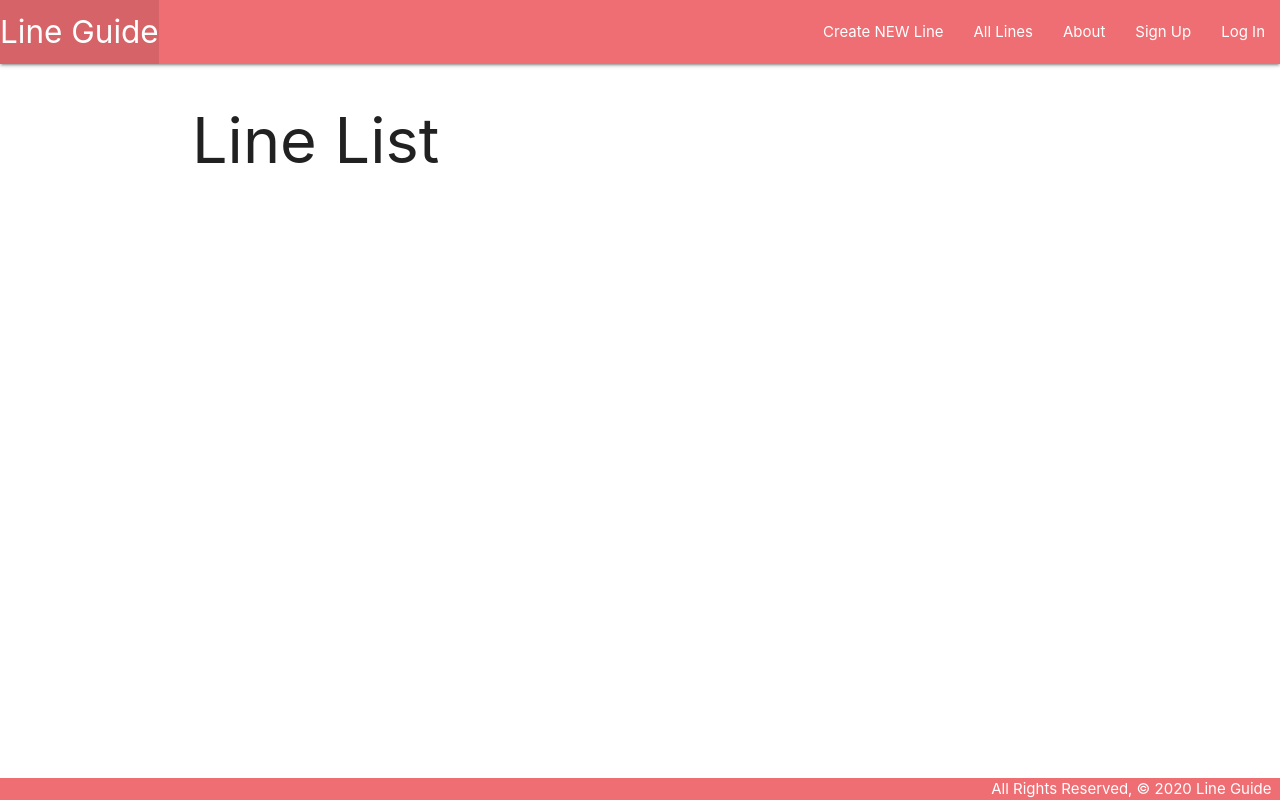
After one commit to micahsellis/lineguide, a Django app: page /all/ in a window 1280 px wide. The commit adds this page. Run offline with Django 3.2, Linux system fonts and the light colour scheme; data that the repository does not hold is empty.

Commit message:
add views

```diff
--- a/lines/models.py
+++ b/lines/models.py
@@ -12,7 +12,7 @@ class Line(models.Model):
     postal_code = models.CharField(max_length=10, blank=True)
     line_type = models.CharField(max_length=100)
     category = models.CharField(max_length=100, blank=True)
-    stars = models.FloatField(null=True, blank=True)
+    description = models.CharField(max_length=500, blank=True)
     user = models.ForeignKey(User, on_delete=models.CASCADE)
 
     def __str__(self):
--- a/lines/static/css/style.css
+++ b/lines/static/css/style.css
@@ -0,0 +1,14 @@
+body {
+  display: flex;
+  min-height: 100vh;
+  flex-direction: column;
+}
+
+main {
+  flex: 1 0 auto;
+}
+
+footer.page-footer {
+  padding-top: 0;
+  text-align: right;
+}
--- a/lines/templates/base.html
+++ b/lines/templates/base.html
@@ -18,9 +18,11 @@
                     <li><a href="/" class="left brand-logo">Line Guide</a></li>
                 </ul>
                 <ul class="right">
-                    <li><a href="">ADD LINE</a></li>
-                    <li><a href="">Sign Up</a></li>
-                    <li><a href="">Log In</a></li>
+                    <li><a href="{% url 'line_create' %}">Create NEW Line</a></li>
+                    <li><a href="{% url 'all_lines' %}">All Lines</a></li>
+                    <li><a href="{% url 'about' %}">About</a></li>
+                    <li><a href="{% url 'signup' %}">Sign Up</a></li>
+                    <li><a href="{% url 'login' %}">Log In</a></li>
                 </ul>
             </div>
         </nav>
--- /dev/null
+++ b/lines/templates/lines/all.html
@@ -0,0 +1,23 @@
+{% extends 'base.html' %}
+{% block content %}
+
+<h1>Line List</h1>
+
+{% for line in lines %}
+<div class="card">
+    <div class="card-content">
+        <span class="card-title">{{ line.name }}</span>
+        <p>Address: {{ line.address }}</p>
+        <p>City: {{ line.city }}</p>
+        <p>State: {{ line.state }}</p>
+        <p>Zip Code: {{ line.postal_code }}</p>
+        <p>Line Type: {{ line.line_type }}</p>
+        <p>Category: {{ line.category }}</p>
+        <p>Description: {{line.description }}</p>
+        <p>Created By: {{ line.user }} </p>
+
+    </div>
+</div>
+{% endfor %}
+
+{% endblock %}
--- a/lines/urls.py
+++ b/lines/urls.py
@@ -6,4 +6,7 @@ urlpatterns = [
     path('', views.home, name='home'),
     path('lines/create/', views.LineCreate.as_view(), name='line_create'),
     path('lines/<int:line_id>/', views.lines_detail, name='detail'),
+    path('accounts/signup/', views.signup, name='signup'),
+    path('about/', views.about, name='about'),
+    path('all/', views.all_lines, name='all_lines'),
 ]
--- a/lines/views.py
+++ b/lines/views.py
@@ -2,7 +2,8 @@ from django.contrib.auth.forms import UserCreationForm
 from django.contrib.auth import login
 from django.shortcuts import render
 from django.views.generic import ListView, DetailView, CreateView
-# Add the following import
+from django.contrib.auth.decorators import login_required
+from django.contrib.auth.mixins import LoginRequiredMixin
 from django.http import HttpResponse
 from .models import *
 from .services import get_yelp
@@ -13,7 +14,8 @@ import os
 def home(request):
   return render(request, 'home.html', {'yelp':get_yelp()})
 
-class LineCreate(CreateView):
+
+class LineCreate(LoginRequiredMixin, CreateView):
     model = Line
     fields = ['name', 'address', 'city', 'state', 'postal_code', 'line_type', 'category']
 
@@ -24,11 +26,6 @@ class LineCreate(CreateView):
 def lines_detail(request, line_id):
     line = Line.objects.get(id=line_id)
     return render(request, 'lines/detail.html', {'line': line})
-
-
-def some_function(request):
-    my_key = os.environ['API_KEY']
-    client_id = os.environ['CLIENT_ID']
 
 def signup(request):
   error_message = ''
@@ -43,3 +40,10 @@ def signup(request):
   form = UserCreationForm()
   context = {'form': form, 'error_message': error_message}
   return render(request, 'registration/signup.html', context)
+
+def about(request):
+  return render(request, 'about.html')
+
+def all_lines(request):
+    lines = Line.objects.all()
+    return render(request, 'lines/all.html', {'lines': lines})
--- a/manage.py
+++ b/manage.py
@@ -12,7 +12,7 @@ def main():
             "Couldn't import Django. Are you sure it's installed and "
             "available on your PYTHONPATH environment variable? Did you "
             "forget to activate a virtual environment?"
-        ) from exc
+        ) # from exc
     execute_from_command_line(sys.argv)
 
 
```
Also changed, not shown: lines/templates/about.html (added, +8 -0 lines), lines/templates/registration/signup.html (added, +14 -0 lines), lines/migrations/0006_auto_20200920_1756.py (added).
